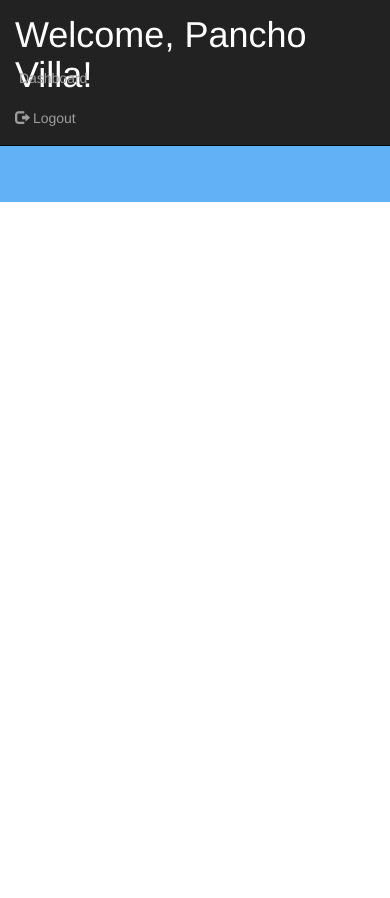
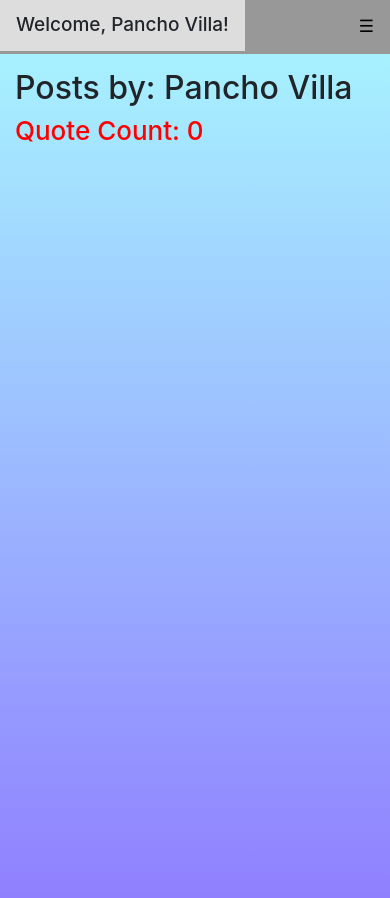
Before and after one commit to danielyguerrero/Quotes, a Django app: page /quotes/showuser/1 in a window 390 px wide; the page is wider, and only the part inside the window is pictured. Before the commit the page ends 202 px from the top of that part, so only its background shows below. Run offline with Django 3.2, Linux system fonts and the light colour scheme; data comes from the database, SQL or seed files in the repository; both versions use the stored data as it was after the commit; some libraries are stand-ins or nearby versions.

Commit message:
made responsive

```diff
--- a/apps/quotes/static/quotes/css/user.css
+++ b/apps/quotes/static/quotes/css/user.css
@@ -1,5 +1,6 @@
 h1 {
 	margin: 0px;
+	font-size: 19px;
 }
 h3{
 	color: red;
@@ -13,12 +14,77 @@ h5{
 	font-size: 20px;
 	font-style: italic;
 }
+
 .wrapper{
-	background-color: #62b1f7;
-	padding: 45px;
-
+	height: 100%;
+	width: 100%;
+	background: linear-gradient(#a7f1ff, #9080ff);
+	padding: 15px;
 }
 .centerdiv{
 	height:auto;
-	width: 400px;
+	width: auto;
+	max-width: 400px;
+	margin-left: auto;
+	margin-right: auto;
 }
+/*=======================================================================================*/
+/* ================================         NAVBAR         ==============================*/
+/*=======================================================================================*/
+ /* Add a black background color to the top navigation */
+.topnav {
+    background-color: #989898;
+    overflow: hidden;
+}
+
+/* Style the links inside the navigation bar */
+.topnav a {
+    float: left;
+    display: block;
+    text-align: center;
+    padding: 14px 16px;
+    text-decoration: none;
+    font-size: 17px;
+    color: black;
+}
+
+/* Change the color of links on hover */
+.topnav a:hover {
+    background-color: #ddd;
+    color: black;
+}
+
+/* Add an active class to highlight the current page */
+.active {
+    background-color: #6F86CD;
+    color: white;
+}
+
+/* Hide the link that should open and close the topnav on small screens */
+.topnav .icon {
+    display: none;
+}
+ /* When the screen is less than 600 pixels wide, hide all links, except for the first one ("Home"). Show the link that contains should open and close the topnav (.icon) */
+@media screen and (max-width: 600px) {
+  .topnav a:not(:first-child) {display: none;}
+  .topnav a.icon {
+    float: right;
+    display: block;
+  }
+}
+
+/* The "responsive" class is added to the topnav with JavaScript when the user clicks on the icon. This class makes the topnav look good on small screens (display the links vertically instead of horizontally) */
+@media screen and (max-width: 600px) {
+  .topnav.responsive {position: relative;}
+  .topnav.responsive a.icon {
+    position: absolute;
+    right: 0;
+    top: 0;
+  }
+  .topnav.responsive a {
+    float: none;
+    display: block;
+    text-align: left;
+  }
+}
+/*==================================================================================*/
--- /dev/null
+++ b/apps/quotes/static/quotes/js/user.js
@@ -0,0 +1,24 @@
+function myFunction() {
+    var x = document.getElementById("myTopnav");
+    if (x.className === "topnav") {
+        x.className += " responsive";
+    } else {
+        x.className = "topnav";
+    }
+}
+
+$(document).ready(function(){
+
+	$('img').hover(
+
+		function() {
+			$(this).css({"box-shadow":"0px 0px 26px 4px white"});
+		},
+		function() {
+			$(this).css({"box-shadow": "0px 0px 26px 2px #988c8c"});
+		}
+
+
+	);
+
+});
--- a/apps/quotes/templates/quotes/user.html
+++ b/apps/quotes/templates/quotes/user.html
@@ -1,42 +1,48 @@
-<!DOCTYPE html>
-<html lang="en">
+<html>
 
 <head>
 	<title>Show User</title>
+
+    <meta name="viewport" content="width=device-width, initial-scale=1">
     {% load staticfiles %}
     <!-- Bootstrap -->
     <!-- Latest compiled and minified CSS -->
-    <link rel="stylesheet" href="https://maxcdn.bootstrapcdn.com/bootstrap/3.3.7/css/bootstrap.min.css">
-
+    <link rel="stylesheet" href="https://stackpath.bootstrapcdn.com/bootstrap/4.1.0/css/bootstrap.min.css" integrity="sha384-9gVQ4dYFwwWSjIDZnLEWnxCjeSWFphJiwGPXr1jddIhOegiu1FwO5qRGvFXOdJZ4" crossorigin="anonymous">
+    <!-- Icon library -->
+    <link rel="stylesheet" href="https://cdnjs.cloudflare.com/ajax/libs/font-awesome/4.7.0/css/font-awesome.min.css">
     <!-- jQuery library -->
     <script src="https://ajax.googleapis.com/ajax/libs/jquery/3.3.1/jquery.min.js"></script>
-
     <!-- Latest compiled JavaScript -->
     <script src="https://maxcdn.bootstrapcdn.com/bootstrap/3.3.7/js/bootstrap.min.js"></script>
     <!-- CSS Link -->
     <link rel="stylesheet" href="{% static 'quotes/css/user.css' %}" charset="utf-8"  />
+    <!-- jQuery Link -->
+    <script src="{% static "quotes/js/user.js" %}"></script>
 
 </head>
 
 <body>
+    <!-- ===============    NAVBAR    ===================== -->
+
+    <div class="topnav" id="myTopnav">
+
+        <a><h1>Welcome, {{ user.name }}!</h1></a>
+        <a href="{% url 'dashboard' %}"><span class="glyphicon"></span> Dashboard </a>
+
+        <a href="{% url 'logout' %}"><span class="glyphicon glyphicon-log-out"></span> Logout </a>
+
+        <a href="javascript:void(0);" class="icon" onclick="myFunction()">&#9776;</a>
+
+    </div>
+
     <div class="wrapper">
-<!-- ===================    NAVBAR    ===================-->
-         <nav class="navbar navbar-inverse navbar-fixed-top">
-            <div class="container-fluid">
-                <div class="navbar-header">
-                    <a class="navbar-brand"><h1>Welcome, {{ user.name }}!</h1></a>
-                </div>
-                <ul class="nav navbar-nav navbar-right">
-                	<li><a href="{% url 'dashboard' %}"><span class="glyphicon"></span> Dashboard </a></li>
-                    <li><a href="{% url 'logout' %}"><span class="glyphicon glyphicon-log-out"></span> Logout </a></li>
-                </ul>
-            </div>
-        </nav>
+
 <!-- ======================================================================================================== -->
 <!--                                         TOP DIV                                                          -->
 <!-- ======================================================================================================== -->
 
         <div class="centerdiv">
+
             <!-- GET THE USER PASSED BY THE PARAMETER (VIEWS.PY => SHOW_USER METHOD) // THE KEY WORD IN THE CONTEXT DICTIONARY -->
             <h2>Posts by: {{ user.name }}</h3>
 
@@ -52,7 +58,10 @@
             <h5>{{quote.message}}</h5>
             <h4> — {{quote.quoted_by}}</h4>
             {% endfor %}
+
+
         </div>
+
     </div>
 
 </body>
```
Also changed, not shown: apps/quotes/static/quotes/css/index.css (+11 -9 lines), apps/quotes/templates/quotes/index.html (+8 -7 lines), db.sqlite3. Lines whose indentation alone changed are shown as unchanged.
